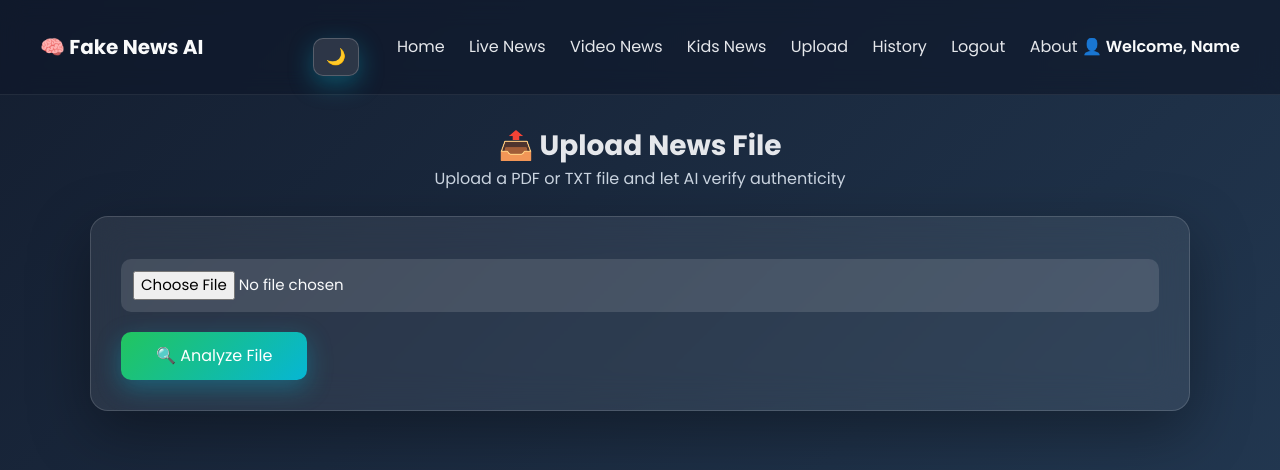
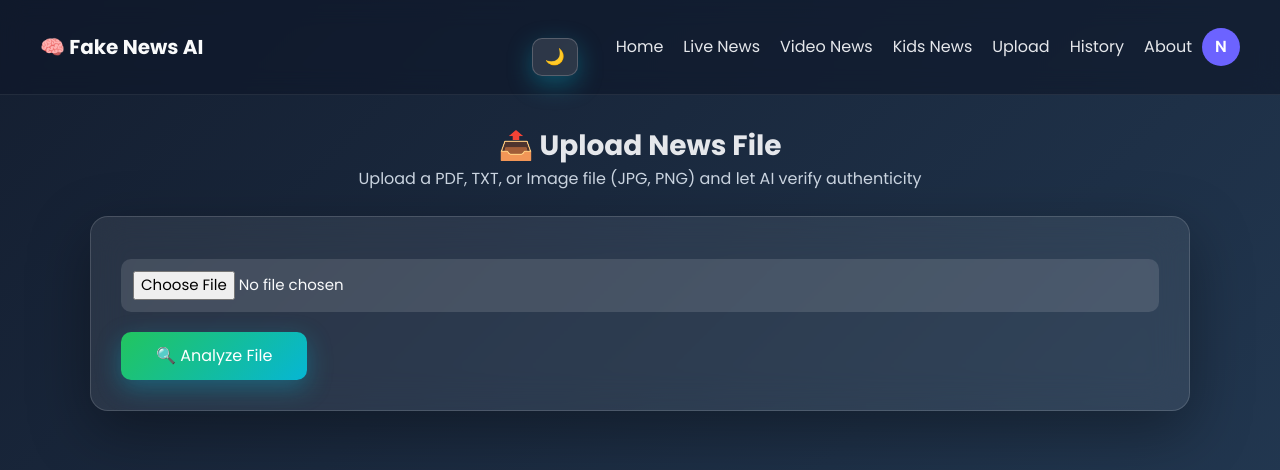
Before and after one commit to madhuraapohankar/AI_fake_news_detection, a Flask app: page /upload in a window 1280 px wide. Shown: the top 470 px of the page. Run offline with Flask 3, Linux system fonts and the light colour scheme; the visitor is signed in with stand-in values (Sample User, id 1).

Commit message:
Added image upload support with OCR (JPG, PNG) and improved file prediction logic

```diff
--- a/app.py
+++ b/app.py
@@ -528,6 +528,56 @@ def upload_file():
         filepath = os.path.join(app.config["UPLOAD_FOLDER"], filename)
         file.save(filepath)
 
+        file_ext = filename.rsplit(".", 1)[1].lower()
+        extracted_text = ""
+
+        # ================= TXT =================
+        if file_ext == "txt":
+            with open(filepath, "r", encoding="utf-8") as f:
+                extracted_text = f.read()
+
+        # ================= PDF =================
+        elif file_ext == "pdf":
+            import PyPDF2
+            with open(filepath, "rb") as f:
+                reader = PyPDF2.PdfReader(f)
+                for page in reader.pages:
+                    if page.extract_text():
+                        extracted_text += page.extract_text()
+
+        # ================= IMAGE (JPG, PNG) =================
+        elif file_ext in ["jpg", "jpeg", "png"]:
+            import pytesseract
+            from PIL import Image
+
+            # Windows users only (adjust path if needed)
+            pytesseract.pytesseract.tesseract_cmd = r"C:\Program Files\Tesseract-OCR\tesseract.exe"
+
+            image = Image.open(filepath)
+            extracted_text = pytesseract.image_to_string(image)
+
+        # If no text extracted
+        if not extracted_text.strip():
+            return render_template("upload.html",
+                                   prediction="Unable to extract text",
+                                   confidence=0)
+
+        # ================= PREDICTION =================
+
+        prediction_result = model.predict([extracted_text])[0]
+
+        try:
+            confidence_score = model.predict_proba([extracted_text])[0]
+            confidence = round(max(confidence_score) * 100, 2)
+        except:
+            confidence = 0
+
+        prediction = "Real News" if prediction_result == 1 else "Fake News"
+
+        return render_template("upload.html",
+                            prediction=prediction,
+                            confidence=confidence)
+
         # =========================
         # EXTRACT TEXT
         # =========================
--- a/static/css/style.css
+++ b/static/css/style.css
@@ -84,6 +84,8 @@ body {
 }
 .main-container {
     padding: 30px 20px 60px;
+    position: relative;
+    z-index: 1;
 }
 
 /* ================= CARD ================= */
@@ -487,3 +489,102 @@ body.light-mode .auth-container a {
     font-weight: 600;
     color: var(--welcome-color);
 }
+/* ================= PROFILE DROPDOWN ================= */
+
+.profile-container {
+    position: relative;
+    display: inline-block;
+}
+
+.profile-icon {
+    width: 38px;
+    height: 38px;
+    background: #6c63ff;
+    color: white;
+    border-radius: 50%;
+    display: flex;
+    align-items: center;
+    justify-content: center;
+    font-weight: 600;
+    cursor: pointer;
+    margin-left: 10px;
+}
+
+.profile-card {
+    position: absolute;
+    right: 0;
+    top: 55px;
+    width: 260px;
+    background: #1e1e2f;
+    border-radius: 12px;
+    padding: 20px;
+    display: none;
+    box-shadow: 0 20px 60px rgba(0,0,0,0.4);
+
+    z-index: 99999; /* increase more */
+}
+
+.profile-header {
+    text-align: center;
+}
+
+.profile-big-icon {
+    width: 65px;
+    height: 65px;
+    background: #6c63ff;
+    border-radius: 50%;
+    display: flex;
+    align-items: center;
+    justify-content: center;
+    margin: auto;
+    font-size: 24px;
+    font-weight: bold;
+    margin-bottom: 10px;
+}
+
+.profile-card p {
+    font-size: 13px;
+    color: #ccc;
+}
+
+.profile-card .logout-btn {
+    display: block;
+    text-align: center;
+    margin-top: 15px;
+    padding: 8px;
+    background: #ff4b5c;
+    border-radius: 6px;
+    text-decoration: none;
+    color: white;
+}
+
+.nav-links {
+    display: flex;
+    align-items: center;
+}
+.navbar {
+    position: relative;
+    z-index: 10000;
+}
+
+/* ================= PROFILE LIGHT MODE FIX ================= */
+
+body.light-mode .profile-card {
+    background: white;
+    color: #1e293b;
+    box-shadow: 0 20px 60px rgba(0,0,0,0.15);
+}
+
+body.light-mode .profile-card p {
+    color: #475569;
+}
+
+body.light-mode .profile-big-icon {
+    background: #6366f1;
+    color: white;
+}
+
+body.light-mode .profile-card .logout-btn {
+    background: #ef4444;
+    color: white;
+}
--- a/static/script.js
+++ b/static/script.js
@@ -33,3 +33,25 @@ document.addEventListener("DOMContentLoaded", function () {
         }
     });
 });
+/* ================= PROFILE DROPDOWN ================= */
+
+document.addEventListener("click", function (event) {
+
+    const profileContainer = document.querySelector(".profile-container");
+    const profileCard = document.getElementById("profileCard");
+
+    if (!profileContainer || !profileCard) return;
+
+    // If clicking on profile icon → toggle
+    if (profileContainer.contains(event.target)) {
+
+        if (event.target.closest(".profile-icon")) {
+            profileCard.style.display =
+                profileCard.style.display === "block" ? "none" : "block";
+        }
+
+    } else {
+        // Click outside → close
+        profileCard.style.display = "none";
+    }
+});
--- a/templates/base.html
+++ b/templates/base.html
@@ -42,11 +42,30 @@
                 <!-- Admin Panel (if needed later, you can reconnect role properly) -->
                 <!-- <a href="/admin_dashboard">Admin Panel</a> -->
 
-                <a href="/logout" class="logout-btn">Logout</a>
                 <a href="/about">About</a>
-                <span class="welcome-text">
-                    👤 Welcome, {{ current_user.email.split('@')[0] | capitalize }}
-                </span>
+
+                <!-- Profile Container -->
+                <div class="profile-container">
+
+                    <!-- Small Profile Circle -->
+                    <div class="profile-icon" onclick="toggleProfile()">
+                        {{ current_user.email.split('@')[0][0] | upper }}
+                    </div>
+
+                    <!-- Profile Dropdown Card -->
+                    <div class="profile-card" id="profileCard">
+                        <div class="profile-header">
+                            <div class="profile-big-icon">
+                                {{ current_user.email.split('@')[0][0] | upper }}
+                            </div>
+                            <h5>Welcome, {{ current_user.email.split('@')[0] | capitalize }}</h5>
+                            <p>{{ current_user.email }}</p>
+                        </div>
+
+                        <a href="/logout" class="logout-btn">Logout</a>
+                    </div>
+
+                </div>
 
             {% else %}
                 <a href="/login">Login</a>
--- a/templates/upload.html
+++ b/templates/upload.html
@@ -7,7 +7,7 @@
     <div class="page-header">
         <div class="page-title">📤 Upload News File</div>
         <div class="page-subtitle">
-            Upload a PDF or TXT file and let AI verify authenticity
+            Upload a PDF, TXT, or Image file (JPG, PNG) and let AI verify authenticity
         </div>
     </div>
 
@@ -16,7 +16,7 @@
 
         <!-- UPLOAD FORM -->
         <form method="POST" enctype="multipart/form-data">
-            <input type="file" name="file" accept=".pdf,.txt" required>
+            <input type="file" name="file" accept=".pdf,.txt,.jpg,.jpeg,.png" required>
             <button type="submit">🔍 Analyze File</button>
         </form>
 
```
